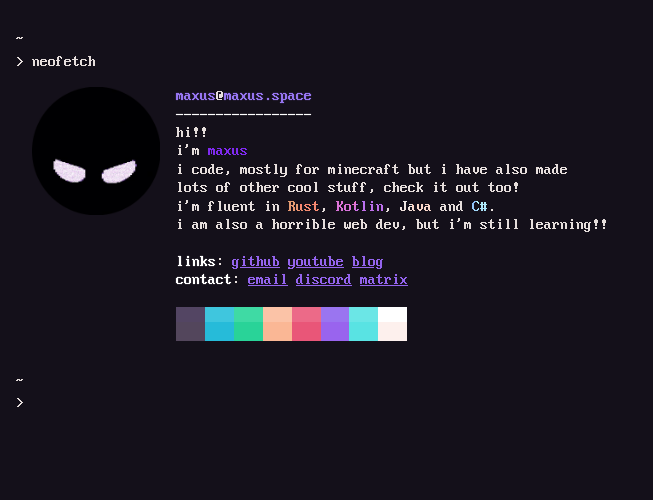
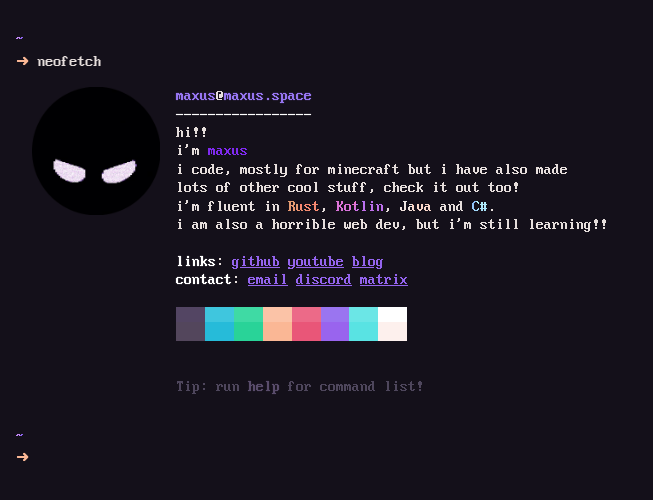
Before and after one commit to Maxuss/maxus.space-legacy, a Next.js app: page / in a window 1280 px wide. Shown: the top 500 px of the page, without its empty margins (0-653 px from the left). Built offline with nearby package versions, Linux system fonts and the light colour scheme.

Commit message:
some changes

```diff
--- a/src/pages/api/commands/ls.tsx
+++ b/src/pages/api/commands/ls.tsx
@@ -1,4 +1,4 @@
-import { directory } from "@/pages/components/terminal";
+import { directory, setInternalClipboard } from "@/pages/components/terminal";
 import { fromRelativeDir } from "../fs";
 
 export default {
@@ -27,9 +27,7 @@ function listEntries(dir: string): React.ReactNode {
     const mapped = keys.map(key => {
         return (
             <>
-                <a className="silentlink" onClick={() => {
-                    (document.querySelector("#command-input")! as any).value = `cat ${key}`
-                }}> {key} </a>
+                <a className="silentlink" onClick={() => setInternalClipboard(`cat ${key}`)}> {key} </a>
                 <br />
             </>
         )
--- a/src/pages/api/commands/neofetch.tsx
+++ b/src/pages/api/commands/neofetch.tsx
@@ -1,5 +1,6 @@
 import Image from "next/image"
 import favicon from "../../../../public/favicon-300.png"
+import { setInternalClipboard } from "@/pages/components/terminal"
 
 export default {
     name: "neofetch",
@@ -76,6 +77,13 @@ export default {
                         <span className="cyan-bg">   </span>
                         <span className="white-bg">   </span>
                     </pre>
+
+                    <br />
+                    <br />
+                    <span className="black">Tip: run&nbsp;
+                        <a onClick={() => { setInternalClipboard("help") }}>
+                            <b className="black">help</b></a> for command list!
+                    </span>
                 </div>
             </div >
         )
--- a/src/pages/components/terminal.tsx
+++ b/src/pages/components/terminal.tsx
@@ -9,8 +9,21 @@ type OutputLine = {
     value: React.ReactNode | (() => React.ReactNode);
 };
 
-const CommandSymbol: string = ">"
+const CommandSymbol: string = "➜"
 const RememberCommandAmount: number = 10
+
+let directorySnapshot: string = "/home/maxus"
+let internalClipboard: string | null = null
+export let directory: string = "/home/maxus"
+export function setDirectory(value: string) {
+    directory = value
+}
+export function setInternalClipboard(value: string) {
+    (document.querySelector("#command-input") as any).value = value
+    internalClipboard = value
+}
+
+let loaded = false
 
 function handleHistoryMapping(line: OutputLine): ReactNode {
     switch (line.type) {
@@ -18,9 +31,9 @@ function handleHistoryMapping(line: OutputLine): ReactNode {
             return (
                 <div key={line.id} onClick={focus}>
                     <br />
-                    <span className="dir">{line.dir.replace("/home/maxus", "~")}</span>
+                    <span className="dir gradient">{line.dir.replace("/home/maxus", "~")}</span>
                     <div className="command">
-                        <div className="command-symbol">{CommandSymbol} </div>
+                        <div className="command-symbol yellow">{CommandSymbol} </div>
                         {line.value as ReactNode}
                     </div>
                 </div>
@@ -34,13 +47,6 @@ function handleHistoryMapping(line: OutputLine): ReactNode {
     }
 }
 
-let directorySnapshot: string = "/home/maxus"
-export let directory: string = "/home/maxus"
-
-export function setDirectory(value: string) {
-    directory = value
-}
-let loaded = false
 
 const Terminal: React.FC = () => {
     const [command, setCommand] = useState("");
@@ -64,13 +70,13 @@ const Terminal: React.FC = () => {
                 type: "command",
                 dir: directory,
                 value: "neofetch",
-                id: 0
+                id: 1
             },
             {
                 type: "component",
                 dir: "",
                 value: () => neofetch.handler([]),
-                id: 1
+                id: 2
             }
         ])
         const stored = localStorage.getItem("commandHistory");
@@ -92,6 +98,7 @@ const Terminal: React.FC = () => {
             {
                 type: "component",
                 dir: "",
+                wasError: false,
                 value: () => result,
                 id: Math.floor(Math.random() * 2147483648)
             }
@@ -100,12 +107,14 @@ const Terminal: React.FC = () => {
     };
 
     const handleInputChange = (event: React.ChangeEvent<HTMLInputElement>) => {
+        internalClipboard = null
         setCommand(event.target.value);
     };
 
     const handleInputKeyDown = (event: React.KeyboardEvent<HTMLInputElement>) => {
         if (event.key === "Enter") {
-            const input: string = command.trim()
+            const input: string = internalClipboard ? internalClipboard.trim() : command.trim()
+            internalClipboard = null
             if (input) {
                 handleCommand(input);
 
@@ -150,9 +159,9 @@ const Terminal: React.FC = () => {
 
             <div id="command-line" onClick={() => focus()}>
                 <br />
-                <span className="dir">{directory.replace("/home/maxus", "~")}</span>
+                <span className="dir gradient">{directory.replace("/home/maxus", "~")}</span>
                 <div className="command">
-                    <div className="command-symbol">{CommandSymbol} </div>
+                    <div className="command-symbol yellow">{CommandSymbol} </div>
                     <input
                         id="command-input"
                         type="text"
--- a/src/styles/text.css
+++ b/src/styles/text.css
@@ -7,7 +7,7 @@ b {
 }
 
 b.black {
-    color: #524563
+    color: #594c6b
 }
 
 .red {
@@ -179,3 +179,7 @@ b.white {
 .csharp-color {
     background-image: conic-gradient(#baf6fa, #89bafa);
 }
+
+.dir {
+    background-image: conic-gradient(#8d64ee, #c68bf7);
+}
```
